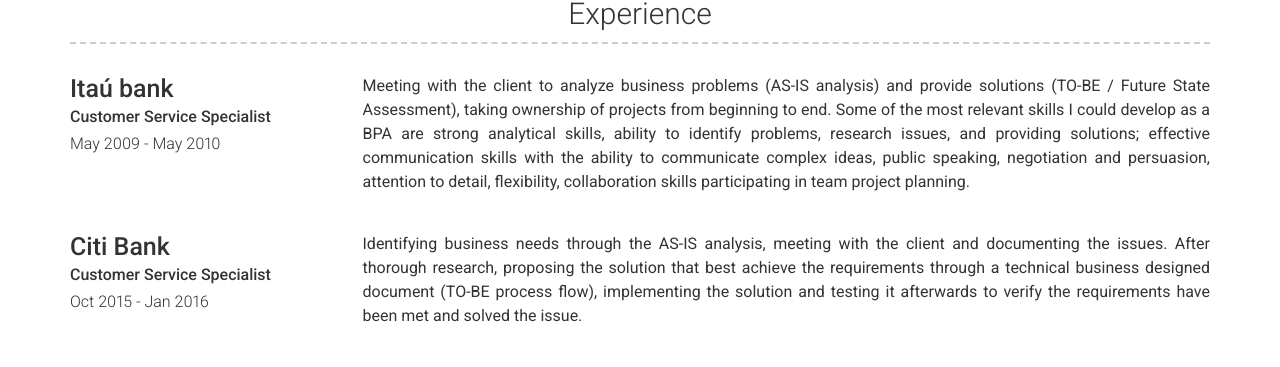
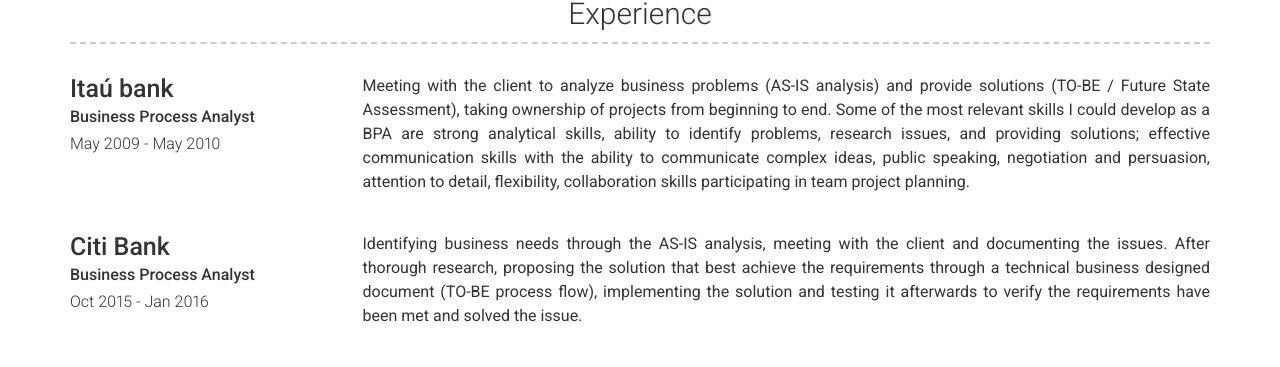
Before and after one commit to melabu/cv, a Jekyll site: the page built from index.md, in a window 1280 px wide and 900 px high, scrolled down 619 px. Shown: the part 153-520 px from the top of the window. Built offline with Jekyll 4.4.1, drawn with Linux system fonts in a browser that asks for light colours; nearby versions of some CDN libraries.

Commit message:
experience

```diff
--- a/_data/experience.yml
+++ b/_data/experience.yml
@@ -1,7 +1,7 @@
 # Experience template
 - layout: left
   company: Itaú bank
-  job_title: Customer Service Specialist
+  job_title: Business Process Analyst
   dates: May 2009 - May 2010
   description: |
     Meeting with the client to analyze business problems (AS-IS analysis) and provide solutions (TO-BE / Future State Assessment), taking ownership of projects from beginning to end. Some of the most relevant skills I could develop as a BPA are strong analytical skills, ability to identify problems, research issues, and providing solutions; effective communication skills with the ability to communicate complex ideas, public speaking, negotiation and persuasion, attention to detail, flexibility, collaboration skills participating in team project planning.
@@ -9,7 +9,7 @@
 
 - layout: left
   company: Citi Bank
-  job_title: Customer Service Specialist
+  job_title: Business Process Analyst
   dates: Oct 2015 - Jan 2016
   description: |
     Identifying business needs through the AS-IS analysis, meeting with the client and documenting the issues. After thorough research, proposing the solution that best achieve the requirements through a technical business designed document (TO-BE process flow), implementing the solution and testing it afterwards to verify the requirements have been met and solved the issue.
```
